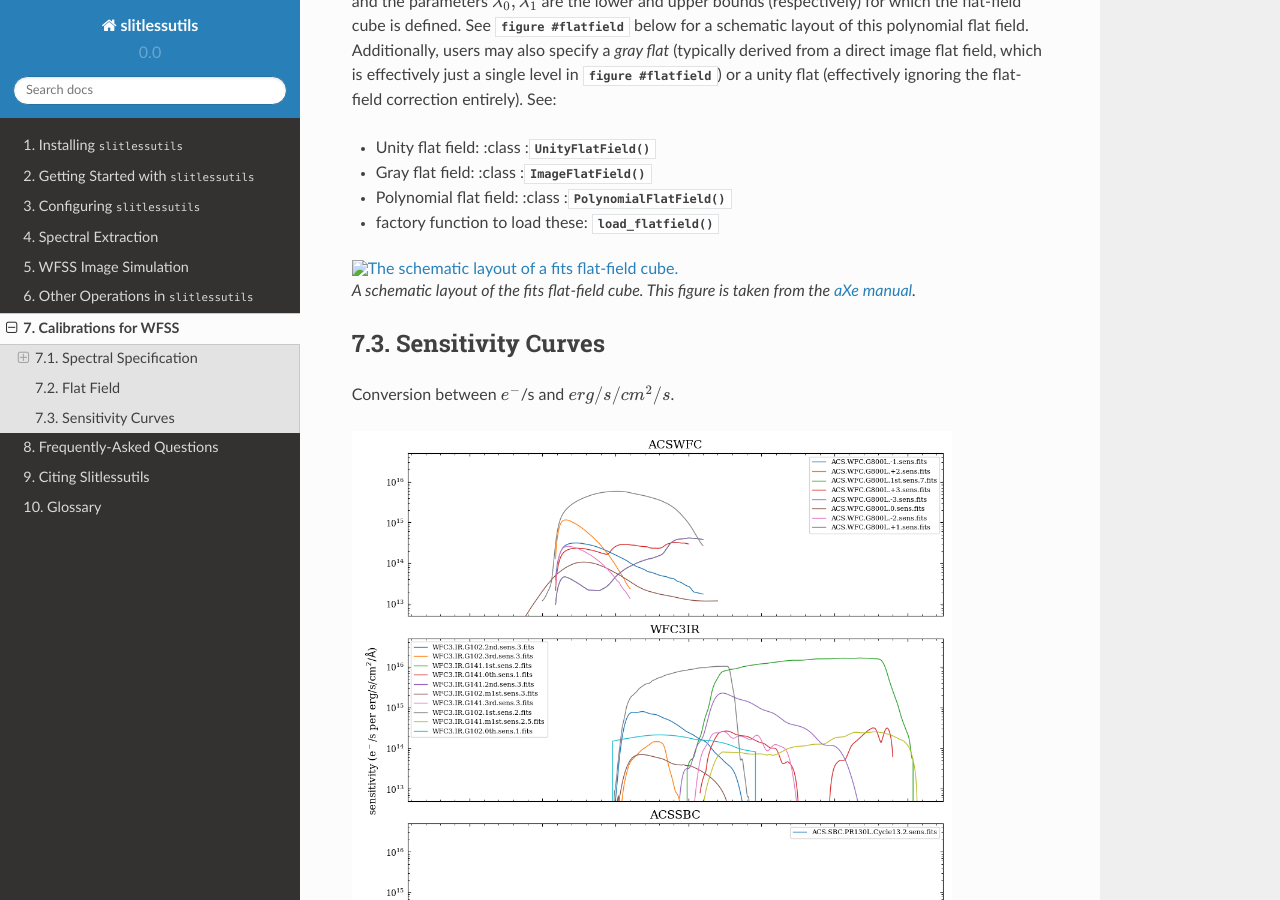
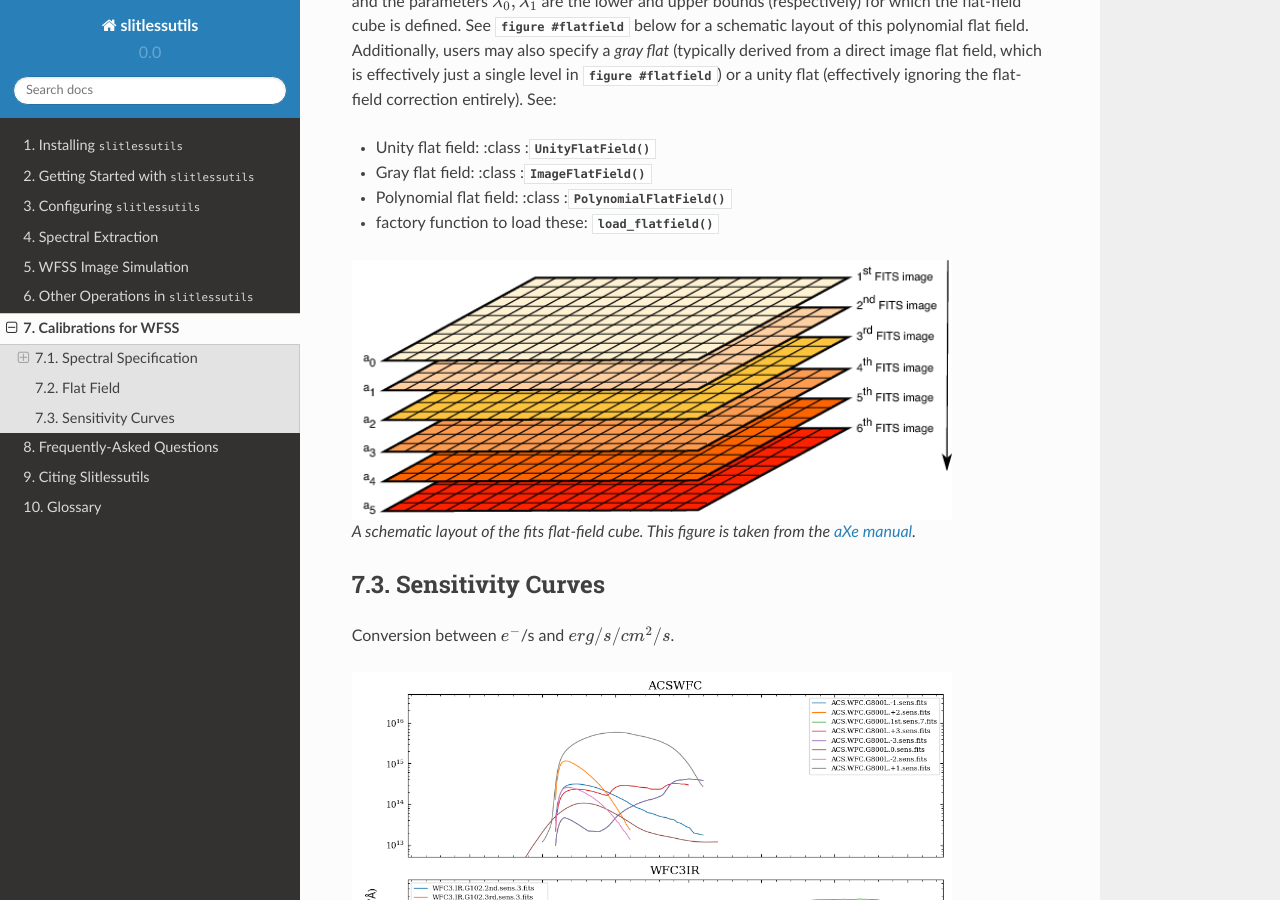
Before and after one commit to spacetelescope/slitlessutils, a Sphinx documentation site: the page built from docs/calib.rst, in a window 1280 px wide and 900 px high, scrolled down 2605 px. Built offline with Sphinx 7.4.7 and the Read the Docs theme 2.0.0, drawn with Linux system fonts in a browser that asks for light colours.

Commit message:
fixing more errors

```diff
--- a/docs/background.rst
+++ b/docs/background.rst
@@ -6,7 +6,7 @@ Background Subtraction
 Introduction
 ------------
 
-The background in a slitless spectroscopic image is generally far more complex than the equivalent for standard imaging, despite likely having the same background SED(s).  This occurs because each patch of sky acts as an emitting source and projects its spectrum onto the detector.  However, the detector records the sum over all the patches for every spectral order, and since each order has a unique response function, there is a nontrivial *shape* in the background of a two-dimensional slitless image.  This shape is further complicated by the limited distance from the detector that a patch can be and still project light (of any order) onto the detector, which often arises from the finite size of the :term:`pick-off mirror` (POM) or other optical element.  A final confounding issue is that each pixel in the detector likely has a unique, wavelength-dependent flat field, which further modulates the effective brightness from the sky.  The net result of these effects is a background map with significant structure (see :num:`figure #backgroundexample` for an example background for G800L with HST/ACS-WFC).
+The background in a slitless spectroscopic image is generally far more complex than the equivalent for standard imaging, despite likely having the same background SED(s).  This occurs because each patch of sky acts as an emitting source and projects its spectrum onto the detector.  However, the detector records the sum over all the patches for every spectral order, and since each order has a unique response function, there is a nontrivial *shape* in the background of a two-dimensional slitless image.  This shape is further complicated by the limited distance from the detector that a patch can be and still project light (of any order) onto the detector, which often arises from the finite size of the :term:`pick-off mirror` (POM) or other optical element.  A final confounding issue is that each pixel in the detector likely has a unique, wavelength-dependent flat field, which further modulates the effective brightness from the sky.  The net result of these effects is a background map with significant structure (see :numref:`figure #backgroundexample` for an example background for G800L with HST/ACS-WFC).
 
 .. _backgroundexample:
 .. figure:: images/acs_g800l.png
--- a/docs/calib.rst
+++ b/docs/calib.rst
@@ -114,7 +114,7 @@ and the parameters :math:`\lambda_0, \lambda_1` are the lower and upper bounds (
 
 
 .. _flatfield:
-.. figure:: images/FITSFlat.png
+.. figure:: images/FITSflat.png
    :width: 600
    :alt: The schematic layout of a fits flat-field cube.
 
```
